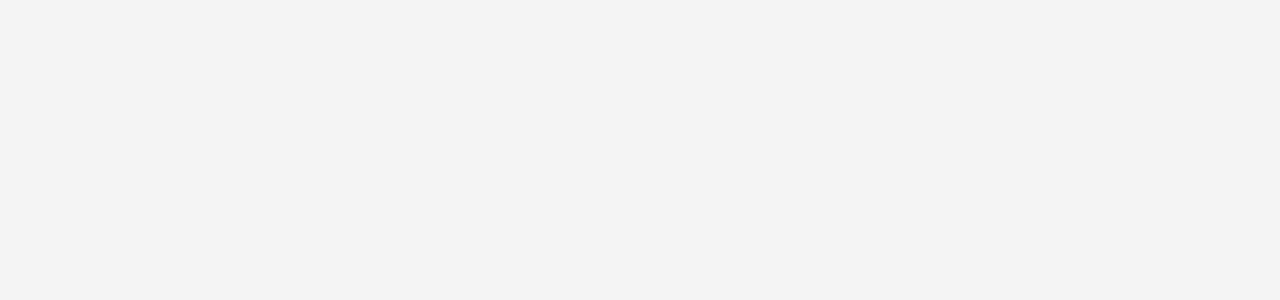
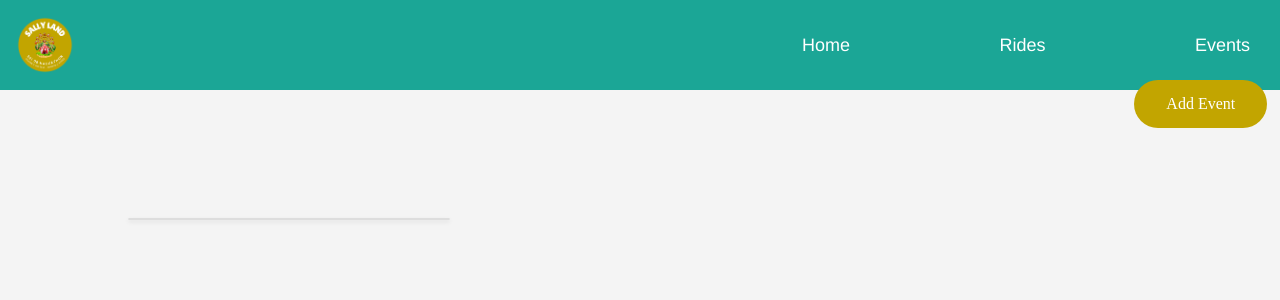
Before and after one commit to salmanbuali/GA-hackakthon-frontend, a React (Vite) app: page /Events in a window 1280 px wide. Before the commit this address had no page. Shown: the top 300 px of the page. Built offline with nearby package versions, Linux system fonts and the light colour scheme.

Commit message:
button and connection

```diff
--- a/src/App.css
+++ b/src/App.css
@@ -54,7 +54,7 @@ nav {
 }
 
 .card-container::before {
-  content: "";
+  content: '';
   z-index: -1;
   position: absolute;
   filter: blur(20px);
@@ -235,3 +235,45 @@ body.event-page {
 .add-event form button:hover {
   background-color: #c2a500;
 }
+
+.add-event-button {
+  position: fixed;
+  top: 10%;
+  right: 1%;
+  overflow: hidden;
+  height: 3rem;
+  padding: 0 2rem;
+  border-radius: 1.5rem;
+  background: #c2a500;
+  color: #ffffff;
+  cursor: pointer;
+  display: inline-block;
+  text-decoration: none;
+  line-height: 3rem;
+}
+
+.add-event-button:hover::before {
+  transform: scaleX(1);
+}
+
+.add-event-button-content {
+  position: relative;
+}
+
+.add-event-button::before {
+  content: 'ADD';
+  position: absolute;
+  top: 0;
+  left: 0;
+  transform: scaleX(0);
+  transform-origin: 0 50%;
+  width: 100%;
+  height: inherit;
+  border-radius: inherit;
+  background: linear-gradient(
+    82.3deg,
+    rgba(150, 93, 233, 1) 10.8%,
+    rgba(99, 88, 238, 1) 94.3%
+  );
+  transition: all 0.475s;
+}
--- a/src/App.jsx
+++ b/src/App.jsx
@@ -1,35 +1,29 @@
-import "./App.css"
-import { Route, Routes } from "react-router-dom"
-import NavBar from "./components/NavBar"
-import Rides from "./components/Rides"
-import Home from "./components/Home"
+import './App.css'
+import { Route, Routes } from 'react-router-dom'
+import NavBar from './components/NavBar'
+import Rides from './components/Rides'
+import Home from './components/Home'
 import AddEvent from './components/AddEvent'
-// import Event from './components/Event'
-
+import Event from './components/Event'
 
 const App = () => {
   return (
     <div>
-
       {/* <Event /> */}
-      //<AddEvent />
+      {/* <AddEvent /> */}
 
       <NavBar />
       <div>
-        <Rides/>
+        {/* <Rides /> */}
         {/* <AddRides /> */}
         <Routes>
           <Route path="/Home" element={<Home />} />
           <Route path="/Rides" element={<Rides />} />
-          {/* <Route path="/Events" element={<Events />} />
-          <Route path="/AddRides" element={<AddRides />} /> */}
+          <Route path="/Events" element={<Event />} />
+          <Route path="/AddEvent" element={<AddEvent />} />
+          {/* <Route path="/AddRides" element={<AddRides />} /> */}
         </Routes>
       </div>
-
-//       <Event />
-//       <AddEvent />
-
-
     </div>
   )
 }
--- a/src/components/Event.jsx
+++ b/src/components/Event.jsx
@@ -1,9 +1,16 @@
 import React from 'react'
-// import { useEffect } from 'react'
 import '../App.css'
-const Event = ({ event }) => {
+import { Link } from 'react-router-dom'
+import AddEvent from './AddEvent'
+
+const Event = () => {
   return (
+    <div>
+      <Link to="/AddEvent" className="add-event-button">
+        Add Event
+      </Link>
       <div className="event-card">
+        {/* Your event card content */}
         {/* <img src={event.image} alt="Event Image" className="event-card-image" />
         <div className="event-card-content">
           <h2>{event.title}</h2>
@@ -11,6 +18,7 @@ const Event = ({ event }) => {
           <p>Date: {event.date}</p>
         </div> */}
       </div>
+    </div>
   )
 }
 
```
Also changed, not shown: src/components/Events.jsx (deleted). Lines whose indentation alone changed are shown as unchanged.
